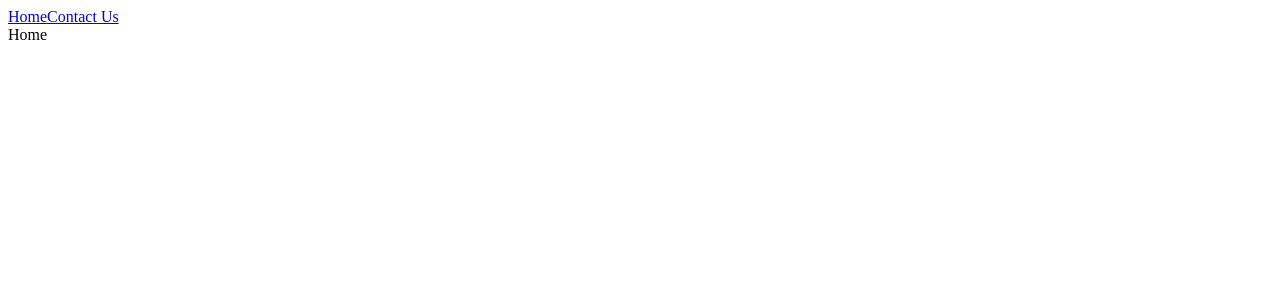
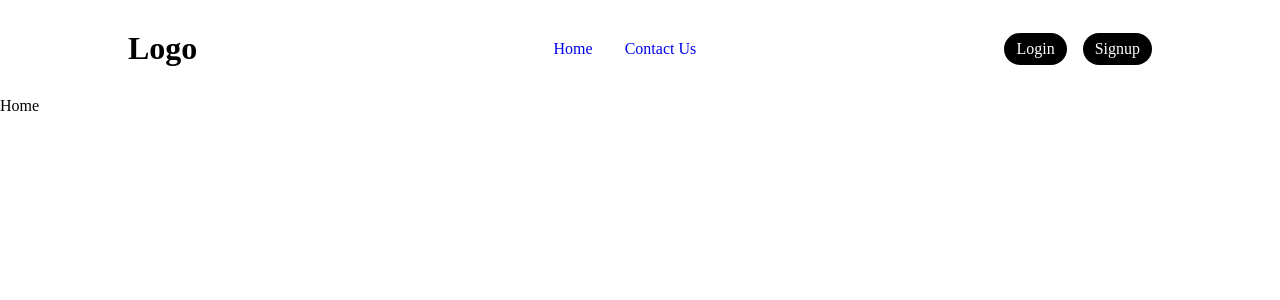
Before and after one commit to Pankaj-Gurung/KhojNepal, a React (Vite) app: page / in a window 1280 px wide. Shown: the top 300 px of the page. Built offline with nearby package versions, Linux system fonts and the light colour scheme.

Commit message:
update: change the navbar, add button props

```diff
--- a/src/App.jsx
+++ b/src/App.jsx
@@ -2,6 +2,7 @@ import React from "react";
 import { useRoutes } from "react-router-dom";
 import routes from "./routes";
 import Navbar from "./components/navbar/navbar.component";
+import "./styles.scss";
 const App = () => {
   const routing = useRoutes(routes);
   return (
--- a/src/components/button/button.component.jsx
+++ b/src/components/button/button.component.jsx
@@ -1,8 +1,12 @@
 import React from "react";
 
 const Button = (props) => {
-  const { title } = props;
-  return <div>Button</div>;
+  const { children, variant, style } = props;
+  return (
+    <div className="btn" style={style}>
+      {children}
+    </div>
+  );
 };
 
 export default Button;
--- a/src/components/button/button.scss
+++ b/src/components/button/button.scss
@@ -0,0 +1,12 @@
+.btn {
+  background-color: black;
+  color: white;
+  border: none;
+  padding: 7px 12px;
+  border-radius: 18px;
+  cursor: pointer;
+}
+
+.btn:hover {
+  background-color: rgba(0, 0, 0, 0.658);
+}
--- a/src/components/navbar/navbar.component.jsx
+++ b/src/components/navbar/navbar.component.jsx
@@ -1,15 +1,27 @@
 import React from "react";
 import { Link } from "react-router-dom";
+import Button from "../button/button.component";
 const Navbar = (props) => {
   const { title } = props;
   return (
     <main>
-      <nav>
-        <div className="link-wrapper">
-          <Link className="nav-links">Home</Link>
-          <Link className="nav-links">Contact Us</Link>
+      <header>
+        <h1>Logo</h1>
+        <nav>
+          <div className="link-wrapper">
+            <Link className="nav-links">Home</Link>
+            <Link className="nav-links">Contact Us</Link>
+          </div>
+        </nav>
+        <div className="auth-buttons">
+          <Link to="#">
+            <Button>Login</Button>
+          </Link>
+          <Link to="#">
+            <Button>Signup</Button>
+          </Link>
         </div>
-      </nav>
+      </header>
     </main>
   );
 };
--- a/src/components/navbar/navbar.scss
+++ b/src/components/navbar/navbar.scss
@@ -0,0 +1,24 @@
+* {
+  text-decoration: none;
+  box-sizing: border-box;
+  margin: 0;
+  padding: 0;
+}
+
+header {
+  display: flex;
+  justify-content: space-between;
+  align-items: center;
+  padding: 30px 10%;
+}
+
+.auth-buttons {
+  display: flex;
+  gap: 1rem;
+}
+
+.link-wrapper {
+  display: flex;
+  gap: 2rem;
+  margin-left: 3rem;
+}
```
